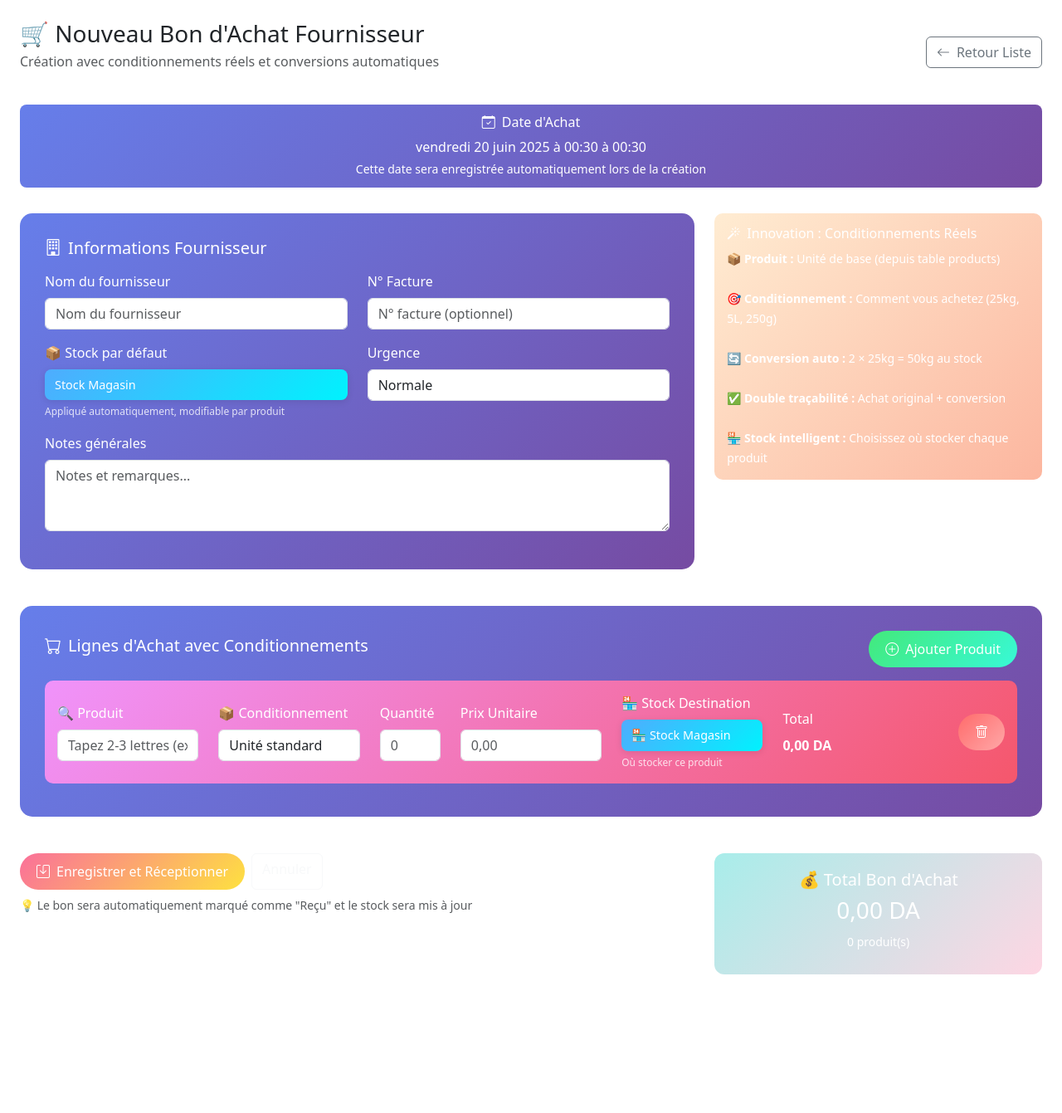
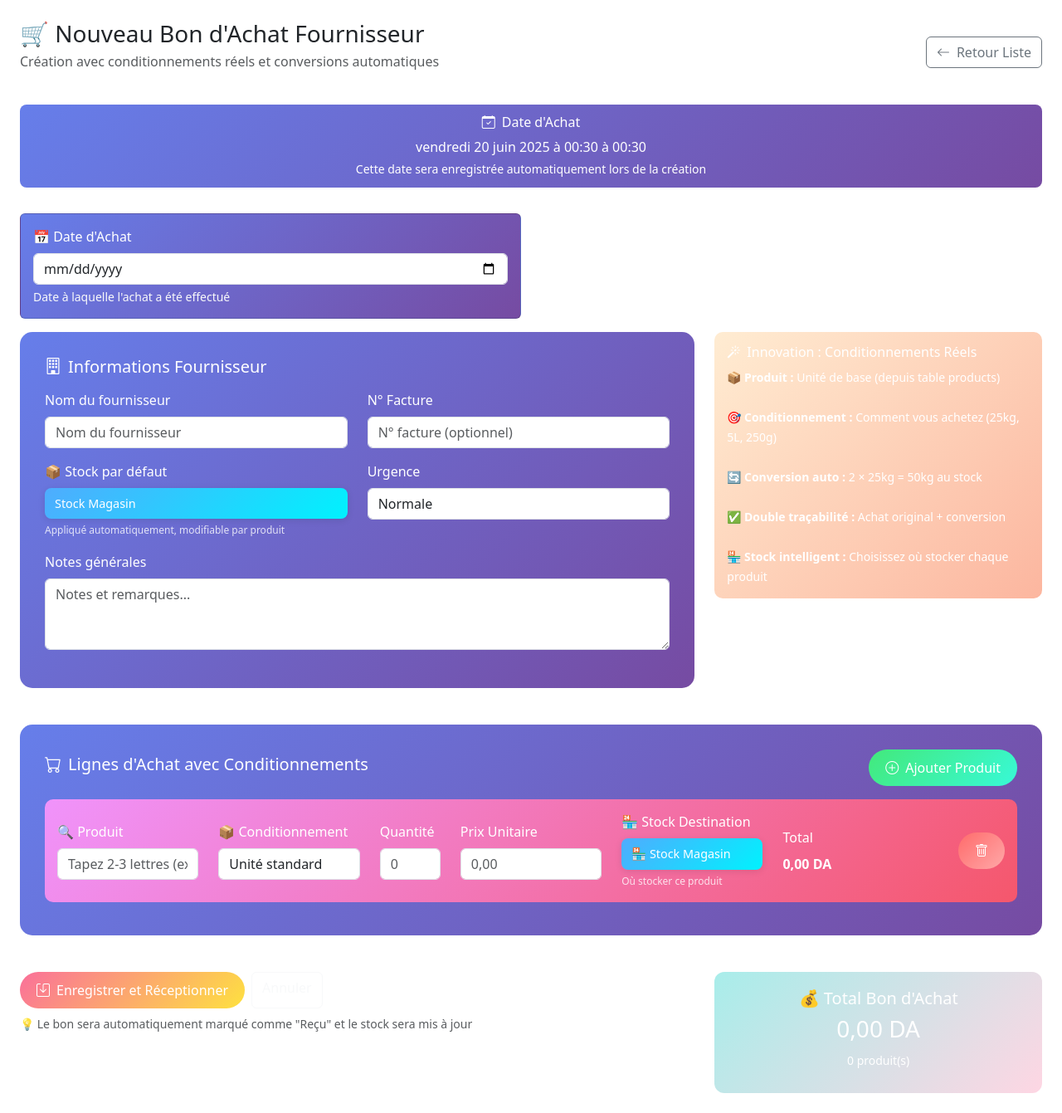
Before and after one commit to infocrasher/fee-maison-erp, a Flask app: page /admin/purchases/new in a window 1280 px wide. Shown: the part 56-1397 px from the top of the page at 83% size. Before the commit the page ends 1230 px from the top, so only its background shows below. Run offline with Flask 3, Linux system fonts and the light colour scheme; the visitor is signed in with stand-in values (Sample User, id 1); data that the repository does not hold is empty; some libraries are stand-ins or nearby versions.

Commit message:
🔄 A22601:30171-482025n5 5RP 20/06/2025 01:30:48ée 6AMi48171n - {20/06/2025 01:30ilenAM30e} [{20AM01:30e01:30i30e}]

```diff
--- a/app/templates/purchases/new_purchase.html
+++ b/app/templates/purchases/new_purchase.html
@@ -213,6 +213,21 @@
                 <h6><i class="bi bi-calendar-check me-2"></i>Date d'Achat</h6>
                 <span id="currentDateTime">Aujourd'hui - Chargement...</span>
                 <small class="d-block mt-1">Cette date sera enregistrée automatiquement lors de la création</small>
+            </div>
+        </div>
+    </div>
+
+    <!-- ✅ À AJOUTER -->
+    <div class="row mb-3">
+        <div class="col-md-6">
+            <div class="card" style="background: linear-gradient(135deg, #667eea 0%, #764ba2 100%); color: white; padding: 15px;">
+                <label class="form-label">📅 Date d'Achat</label>
+                <input type="date"
+                       class="form-control"
+                       name="purchase_date"
+                       id="purchaseDate"
+                       required>
+                <small class="text-light mt-1">Date à laquelle l'achat a été effectué</small>
             </div>
         </div>
     </div>
```
